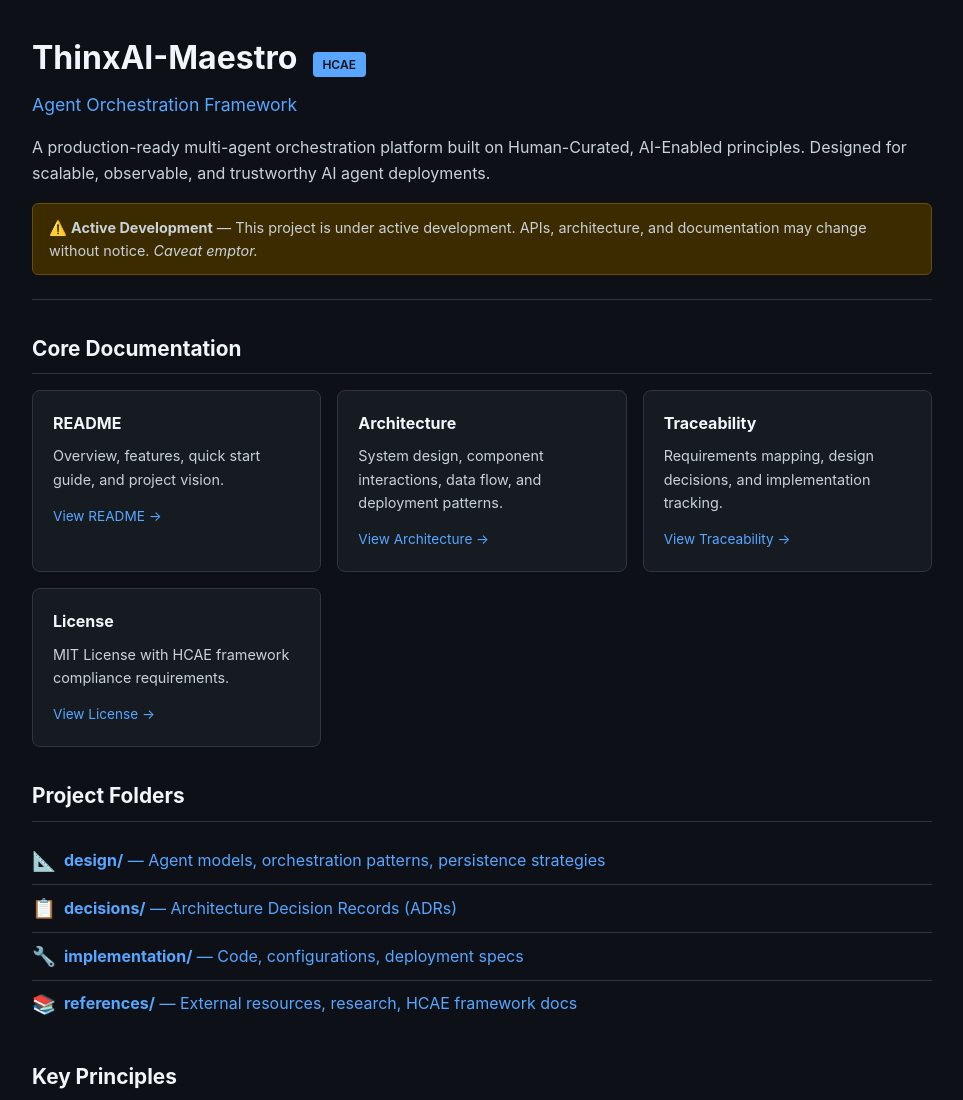
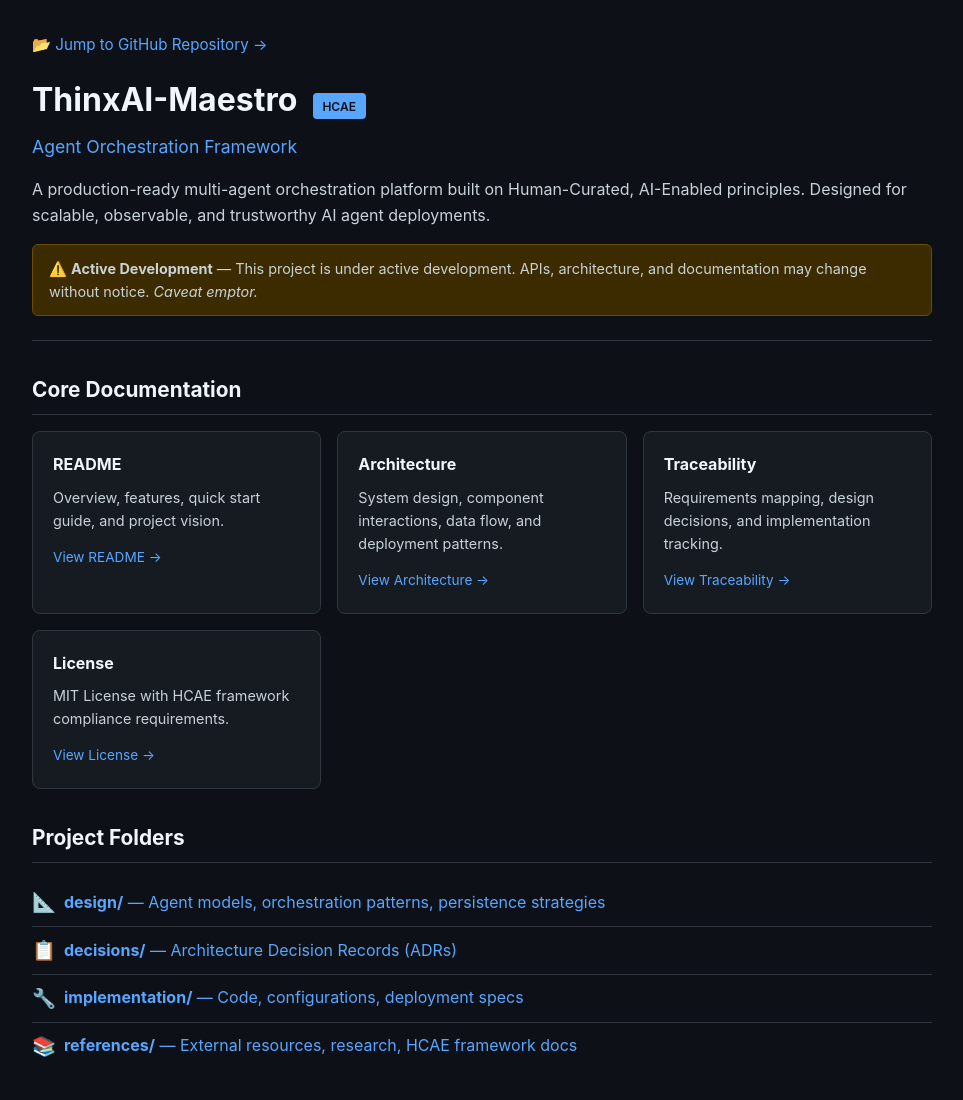
Before and after one commit to jdlongmire/thinxai.net, a plain HTML site: page ThinxAI-Maestro/index.html in a window 1280 px wide. Shown: the top 1100 px of the page, without its empty margins (158-1121 px from the left). Drawn offline with Linux system fonts and the light colour scheme.

Commit message:
Add repo jump link at top of Maestro index page

```diff
--- a/ThinxAI-Maestro/index.html
+++ b/ThinxAI-Maestro/index.html
@@ -69,6 +69,11 @@
 <body>
     <div class="container">
         <header>
+            <p style="margin-bottom: 1rem;">
+                <a href="https://github.com/jdlongmire/thinxai.net/tree/main/ThinxAI-Maestro" style="color: var(--accent); text-decoration: none; font-size: 0.95rem;">
+                    📂 Jump to GitHub Repository →
+                </a>
+            </p>
             <h1>ThinxAI-Maestro <span class="badge">HCAE</span></h1>
             <p class="tagline">Agent Orchestration Framework</p>
             <p class="description">
```
